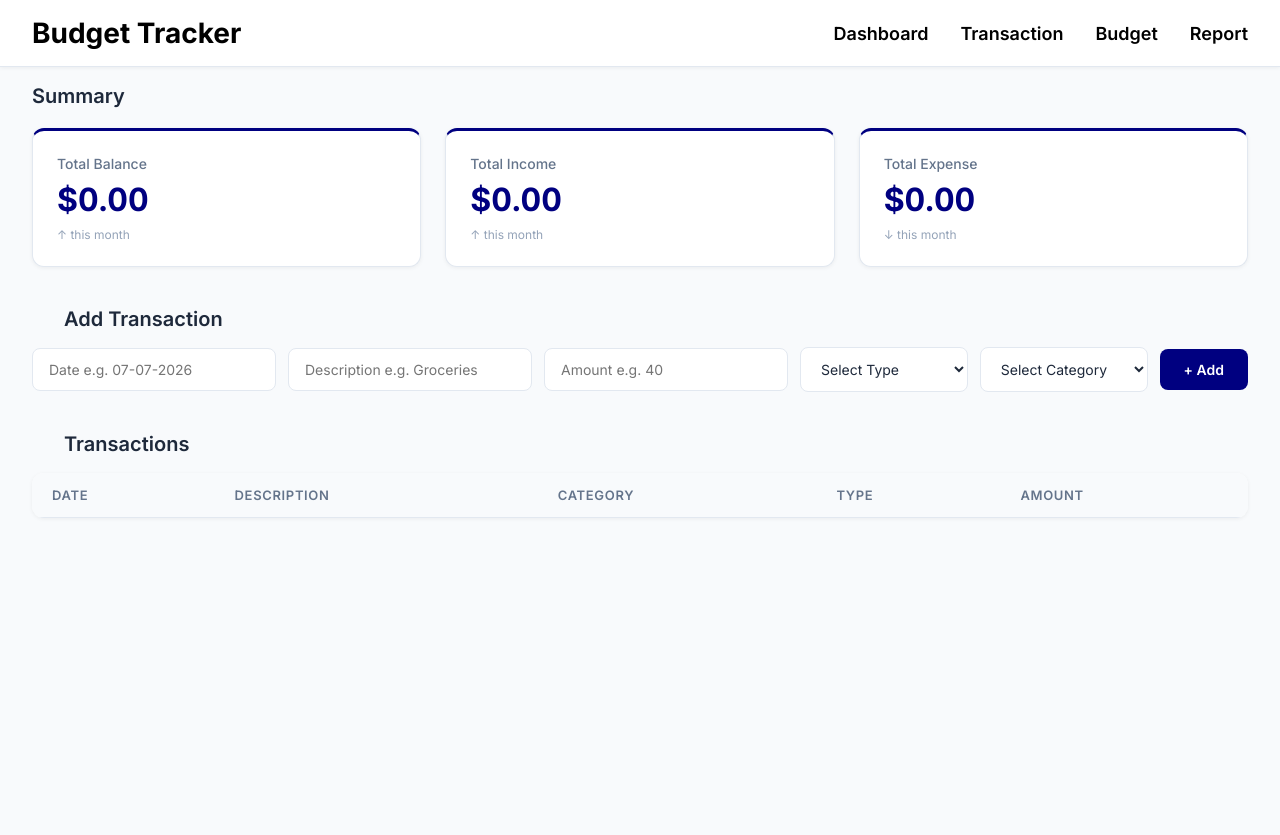
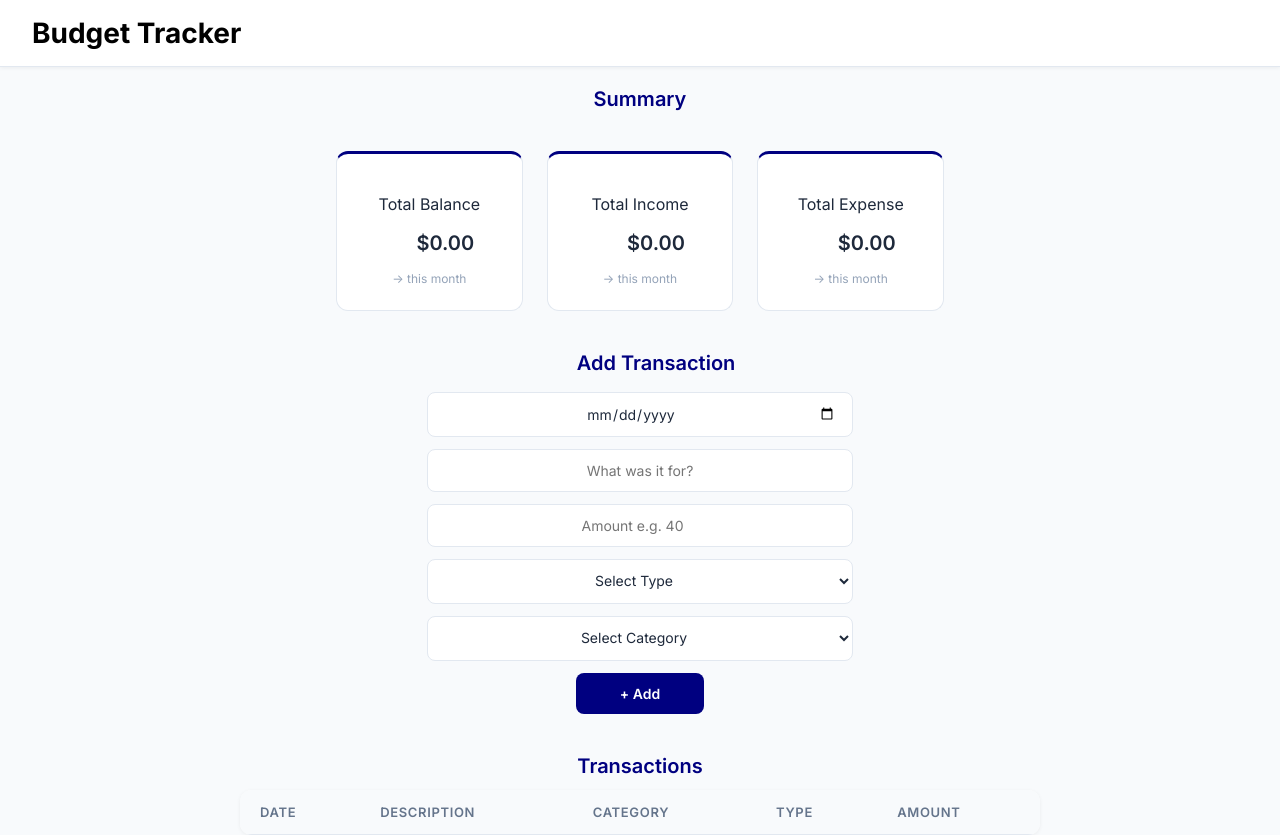
Before and after one commit to henrytran07/budget.tracker, a plain HTML site: page index.html in a window 1280 px wide. Before the commit the page ends 800 px from the top, so only its background shows below. Drawn offline with Linux system fonts and the light colour scheme.

Commit message:
Redesign the page

```diff
--- a/asset/style.css
+++ b/asset/style.css
@@ -62,55 +62,35 @@ header nav a.active {
     padding-bottom: 2px;
 }
 
-/* ===== Summary Cards ===== */
 .summary {
-    display: flex;
-    gap: 24px;
     margin-top: 20px;
     padding: 0 32px;
 }
 
-.summary .balance,
-.summary .income,
-.summary .expense {
+.summary-title {
+    text-align: center;
+    margin: 12px 0 40px;
+    color: navy
+}
+
+.summary-card {
+    display: flex;
+    gap: 24px;
+    text-align: center;
+    width: 50%;
+    margin: 0 auto;
+}
+
+.balance,
+.income,
+.expense {
     flex: 1;
     background-color: #ffffff;
     border: 1px solid #e2e8f0;
+    border-top: 3px solid navy;
     border-radius: 12px;
     padding: 24px;
-    box-shadow: 0 1px 4px rgba(0, 0, 0, 0.06);
 }
-
-.summary .balance {
-    border-top: 3px solid navy;
-}
-
-.summary .income {
-    border-top: 3px solid navy;
-}
-
-.summary .expense {
-    border-top: 3px solid navy;
-}
-
-.summary .label {
-    font-size: 14px;
-    font-weight: 500;
-    color: #64748b;
-    margin: 0 0 8px 0;
-}
-
-.summary h2 {
-    font-size: 32px;
-    font-weight: 700;
-    margin: 0 0 8px 0;
-    font-variant-numeric: tabular-nums;
-    margin-left: 0;
-}
-
-.summary .balance h2 { color: navy; }
-.summary .income h2  { color: navy; }
-.summary .expense h2 { color: navy; }
 
 .trend {
     font-size: 12px;
@@ -124,11 +104,17 @@ header nav a.active {
     padding: 0 32px;
 }
 
+.add-transaction h2 {
+    text-align: center;
+    color: navy;
+}
+
 .transaction-form {
-    display: flex;
+    display: grid;
     gap: 12px;
     align-items: center;
-    margin-top: 12px;
+    margin: 12px auto 0;
+    max-width: 35%;
 }
 
 .form-input {
@@ -142,10 +128,11 @@ header nav a.active {
     background: #ffffff;
     outline: none;
     transition: border 0.2s ease;
+    text-align: center;
 }
 
 .form-input:focus {
-    border: 1px solid navy;
+    border: 1px solid rgb(102, 0, 128);
     box-shadow: 0 0 0 3px rgba(0, 0, 128, 0.1);
 }
 
@@ -161,6 +148,8 @@ header nav a.active {
     cursor: pointer;
     transition: background 0.2s ease;
     white-space: nowrap;
+    width: 30%;
+    margin: 0 auto;
 }
 
 .form-btn:hover {
@@ -169,10 +158,16 @@ header nav a.active {
 
 /* ===== Transactions Table ===== */
 .transactions {
-    margin-top: 40px;
-    padding: 0 32px;
+    max-width: 800px;
+    width: 100%;
+    margin: 40px auto 0;
 }
 
+.transactions .transaction-title{
+    text-align: center;
+    margin: 0;
+    color: navy
+}
 table {
     width: 100%;
     border-collapse: collapse;
@@ -214,63 +209,7 @@ tbody tr:last-child td {
     border-bottom: none;
 }
 
-/* ===== Table Badges ===== */
-.badge {
-    display: inline-block;
-    padding: 4px 10px;
-    border-radius: 999px;
-    font-size: 12px;
-    font-weight: 500;
-    background: #f1f5f9;
-    color: #475569;
-    text-transform: capitalize;
-}
 
-.type {
-    display: inline-block;
-    padding: 4px 10px;
-    border-radius: 999px;
-    font-size: 12px;
-    font-weight: 500;
-    text-transform: capitalize;
-}
-
-.type.income {
-    background: #dcfce7;
-    color: #166534;
-}
-
-.type.expense {
-    background: #fee2e2;
-    color: #dc2626;
-}
-
-.amount-income {
-    color: #16a34a;
-    font-weight: 600;
-    font-variant-numeric: tabular-nums;
-}
-
-.amount-expense {
-    color: #dc2626;
-    font-weight: 600;
-    font-variant-numeric: tabular-nums;
-}
-
-/* ===== Spending Insights ===== */
-.spending-overview {
-    margin: 40px 32px;
-}
-
-.chart-container {
-    background: #ffffff;
-    border-radius: 12px;
-    padding: 24px;
-    box-shadow: 0 1px 4px rgba(0, 0, 0, 0.06);
-    max-width: 500px;
-    margin: 12px auto 0 auto;
-    height: 400px;
-}
 
 /* ===== Responsive ===== */
 @media (max-width: 768px) {
--- a/index.html
+++ b/index.html
@@ -16,55 +16,55 @@
 
     <header>
         <h1>Budget Tracker</h1>
-        <nav>
+        <!-- <nav>
             <a href="dashboard.html">Dashboard</a>
             <a href="transaction.html">Transaction</a>
             <a href="budget.html">Budget</a>
             <a href="report.html">Report</a>
-        </nav>
+        </nav> -->
     </header>
 
-    <h2>Summary</h2>
     <section class="summary">
-
+        <h2 class="summary-title">Summary</h2>
+        <div class="summary-card">
             <div class="balance">
                 <p class="label">Total Balance</p>
                 <h2 id="total-balance">$0.00</h2>
-            <p class="trend">↑ this month</p>
+                <p class="trend"> -> this month</p>
             </div>
 
             <div class="income">
                 <p class="label">Total Income</p>
                 <h2 id="total-income">$0.00</h2>
-            <p class="trend">↑ this month</p>
+                <p class="trend"> -> this month</p>
             </div>
 
             <div class="expense">
                 <p class="label">Total Expense</p>
                 <h2 id="total-expense">$0.00</h2>
-            <p class="trend">↓ this month</p>
+                <p class="trend">-> this month</p>
+            </div>
         </div>
 
     </section>
 
-    <!-- Add Transaction Form -->
     <section class="add-transaction">
         <h2>Add Transaction</h2>
 
-        <form class="transaction-form" onsubmit="event.preventDefault(); saveTransaction();">
+        <form class="transaction-form">
 
             <input
-                type="text"
+                type="date"
                 id="date"
                 class="form-input"
-                placeholder="Date e.g. 07-07-2026"
+                placeholder="Date"
             />
 
             <input
                 type="text"
                 id="description"
                 class="form-input"
-                placeholder="Description e.g. Groceries"
+                placeholder="What was it for?"
             />
 
             <input
@@ -95,7 +95,7 @@
     </section>
 
     <section class="transactions">
-        <h2>Transactions</h2>
+        <h2 class="transaction-title">Transactions</h2>
         <table>
             <thead>
                 <tr>
```
Lines whose indentation alone changed are shown as unchanged.
